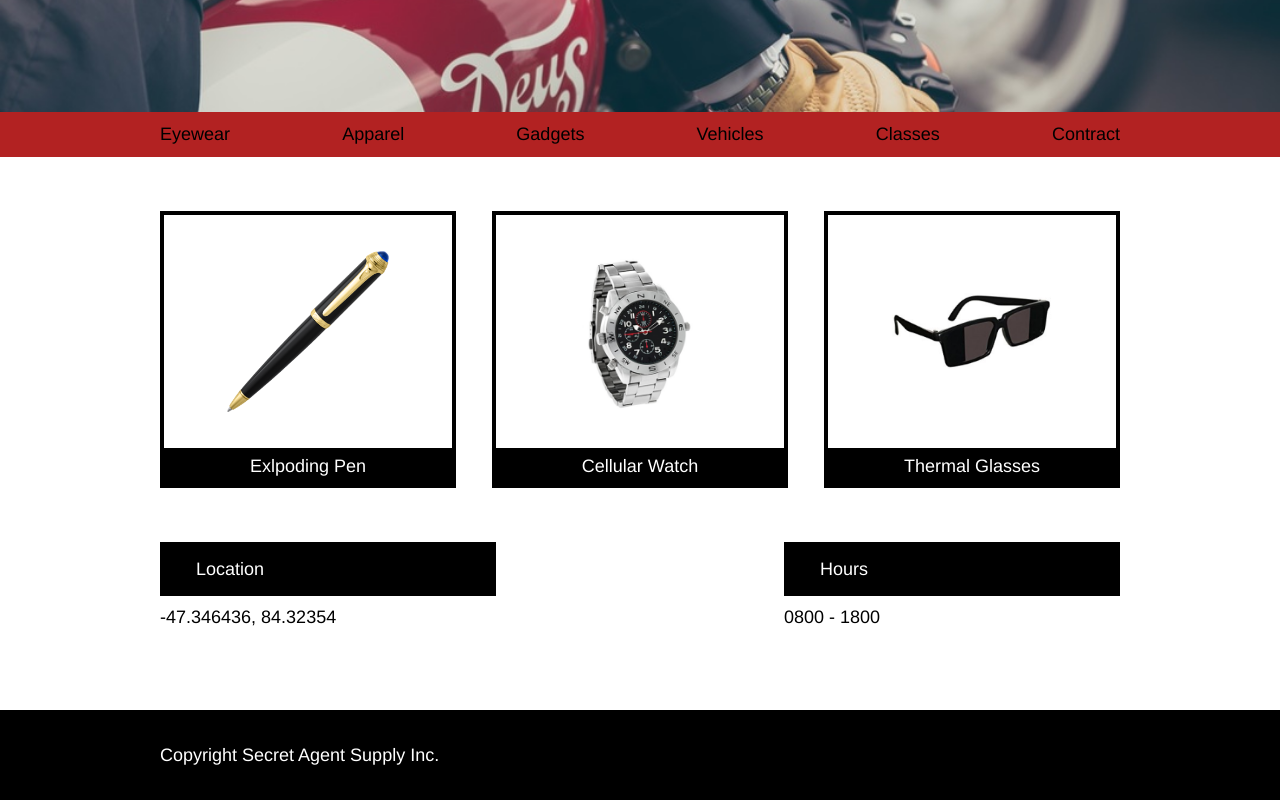
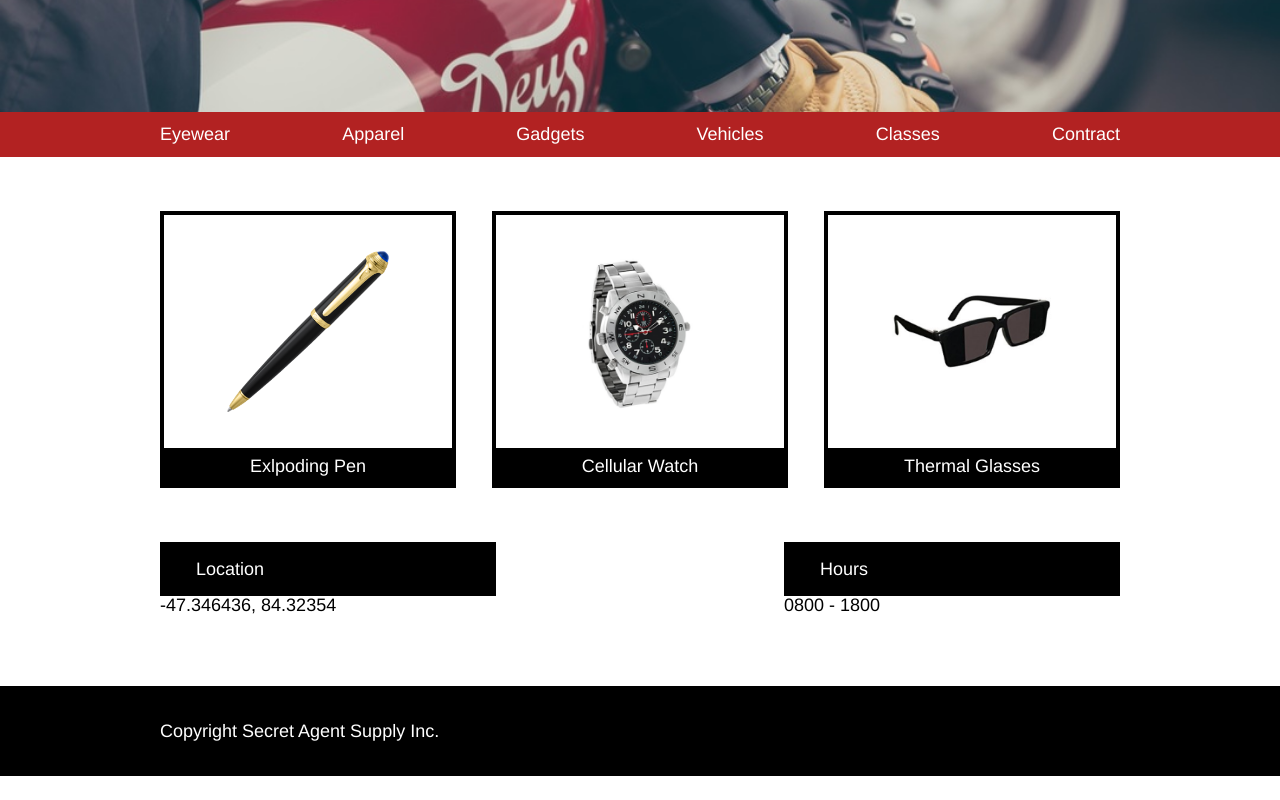
Before and after one commit to Snapzie/SecretAgentSupply, a plain HTML site: page index.html in a window 1280 px wide. Shown: the part 380-1180 px from the top of the page. After the commit the page ends 1156 px from the top, so only its background shows below. Drawn offline with Linux system fonts and the light colour scheme.

Commit message:
margin changed for hours p

```diff
--- a/resources/css/style.css
+++ b/resources/css/style.css
@@ -31,7 +31,7 @@ html {
 }
 
 a {
-  color: black;
+  color: white;
 }
 
 #landing-image {
@@ -126,6 +126,7 @@ nav {
 
 .main-content-div p {
   color: black;
+  margin: 0;
 }
 
 footer {
```
